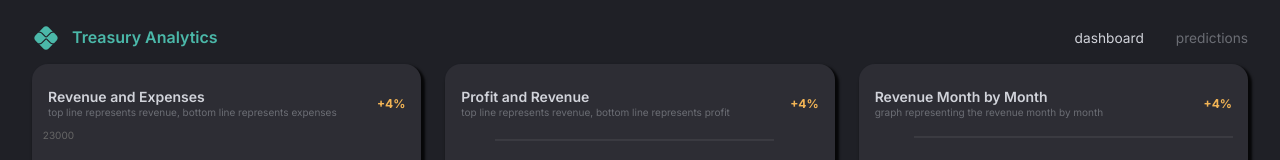
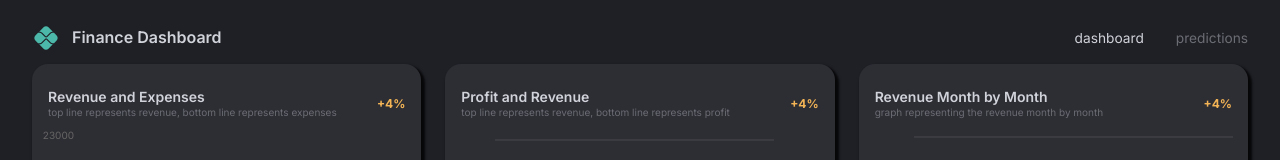
Before and after one commit to nomanmajeed/finance-analytics-app, a React (Vite) app in the folder client/: page / in a window 1280 px wide. Shown: the top 160 px of the page. Built offline with nearby package versions, Linux system fonts and the light colour scheme; no server answers.

Commit message:
App title and header updated

```diff
--- a/client/index.html
+++ b/client/index.html
@@ -4,7 +4,7 @@
     <meta charset="UTF-8" />
     <link rel="icon" type="image/png" href="/pix.png" />
     <meta name="viewport" content="width=device-width, initial-scale=1.0" />
-    <title>Treasury Analytics</title>
+    <title>Finance Dashboard</title>
   </head>
   <body>
     <div id="root"></div>
--- a/client/src/scenes/navbar/index.tsx
+++ b/client/src/scenes/navbar/index.tsx
@@ -14,8 +14,8 @@ const Navbar = (props: Props) => {
       {/* LEFT SIDE */}
       <FlexBetween gap="0.75rem">
         <PixIcon sx={{ fontSize: "28px", color: "#4BB8A9" }} />
-        <Typography variant="h4" fontSize="16px" sx={{ color: "#4BB8A9" }} >
-          Treasury Analytics
+        <Typography variant="h4" fontSize="16px" >
+          Finance Dashboard
         </Typography>
       </FlexBetween>
 
```
